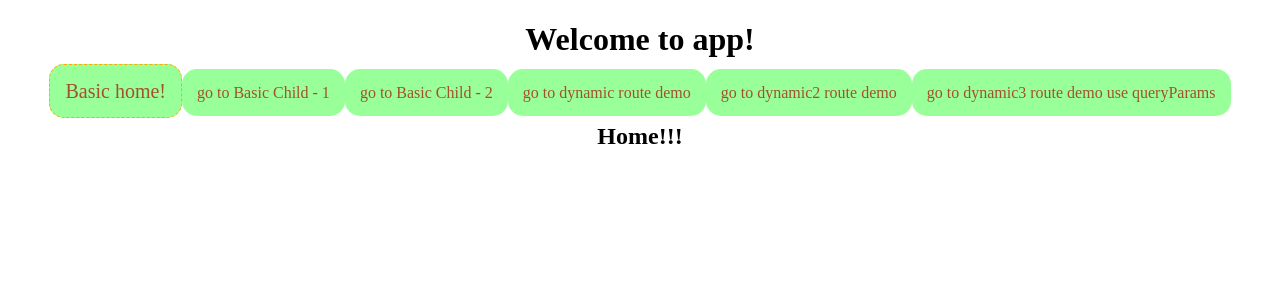
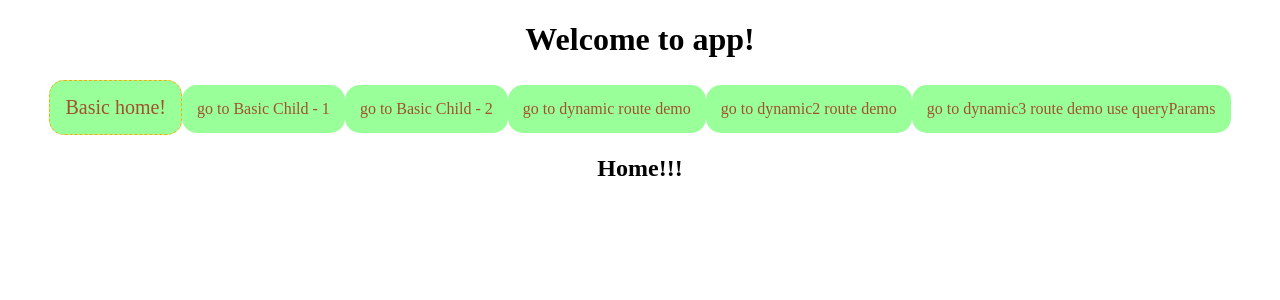
Before and after one commit to rojochen/ng4-basic-practice, an Angular app in the folder my-app/: page /#/basic/parent in a window 1280 px wide. Shown: the top 300 px of the page. Built offline with nearby package versions, Linux system fonts and the light colour scheme.

Commit message:
修改view.

```diff
--- a/my-app/src/app/route/basic/basic-child-1/basic-child-1.component.css
+++ b/my-app/src/app/route/basic/basic-child-1/basic-child-1.component.css
@@ -1,6 +1,6 @@
 
 a{
-    display: inline;
+    display: inline-block;
     background-color: #99FF99;
     padding: 15px;
     border-radius: 15px;
--- a/my-app/src/app/route/basic/basic-child-2/basic-child-2.component.css
+++ b/my-app/src/app/route/basic/basic-child-2/basic-child-2.component.css
@@ -1,6 +1,6 @@
 
 a{
-    display: inline;
+    display: inline-block;
     background-color: #99FF99;
     padding: 15px;
     border-radius: 15px;
--- a/my-app/src/app/route/basic/basic-parent/basic-parent.component.css
+++ b/my-app/src/app/route/basic/basic-parent/basic-parent.component.css
@@ -1,6 +1,6 @@
 
 a{
-    display: inline;
+    display: inline-block;
     background-color: #99FF99;
     padding: 15px;
     border-radius: 15px;
--- a/my-app/src/app/route/dynamic/dynamic-child/dynamic-child.component.css
+++ b/my-app/src/app/route/dynamic/dynamic-child/dynamic-child.component.css
@@ -1,5 +1,5 @@
 a{
-    display: inline;
+    display: inline-block;
     background-color: #99FF99;
     padding: 15px;
     border-radius: 15px;
--- a/my-app/src/app/route/dynamic/dynamic-parent/dynamic-parent.component.css
+++ b/my-app/src/app/route/dynamic/dynamic-parent/dynamic-parent.component.css
@@ -1,5 +1,5 @@
 a{
-    display: inline;
+    display: inline-block;
     background-color: #99FF99;
     padding: 15px;
     border-radius: 15px;
--- a/my-app/src/app/route/dynamic/dynamic-parent/dynamic-parent.component.html
+++ b/my-app/src/app/route/dynamic/dynamic-parent/dynamic-parent.component.html
@@ -1,7 +1,7 @@
 <nav>
+  <a routerLinkActive="active-link" routerLink="/basic/parent">go to Basic home!</a>
   <a routerLinkActive="active-link" routerLink="/dynamic/parent">Dynamic home!</a>
   <a routerLinkActive="active-link" [routerLink]="['/dynamic/child', id]">go to Dynamic Child</a>
-  <a routerLinkActive="active-link" routerLink="/basic/parent">go to Basic home!</a>
 </nav>
 <div>
   <h2>Dynamic home!</h2>
--- a/my-app/src/app/route/dynamic2/dynamic2-child/dynamic2-child.component.html
+++ b/my-app/src/app/route/dynamic2/dynamic2-child/dynamic2-child.component.html
@@ -1,6 +1,6 @@
+<button (click)="goBack()">go back</button>
 <p>
   User Info!
 </p>
 <span>{{memberInfo.id}}</span>
 <span>{{memberInfo.name}}</span>
-<button (click)="goBack()">go back</button>
--- a/my-app/src/app/route/dynamic2/dynamic2-parent/dynamic2-parent.component.css
+++ b/my-app/src/app/route/dynamic2/dynamic2-parent/dynamic2-parent.component.css
@@ -1,5 +1,5 @@
 a{
-    display: inline;
+    display: inline-block;
     background-color: #99FF99;
     padding: 15px;
     border-radius: 15px;
```
